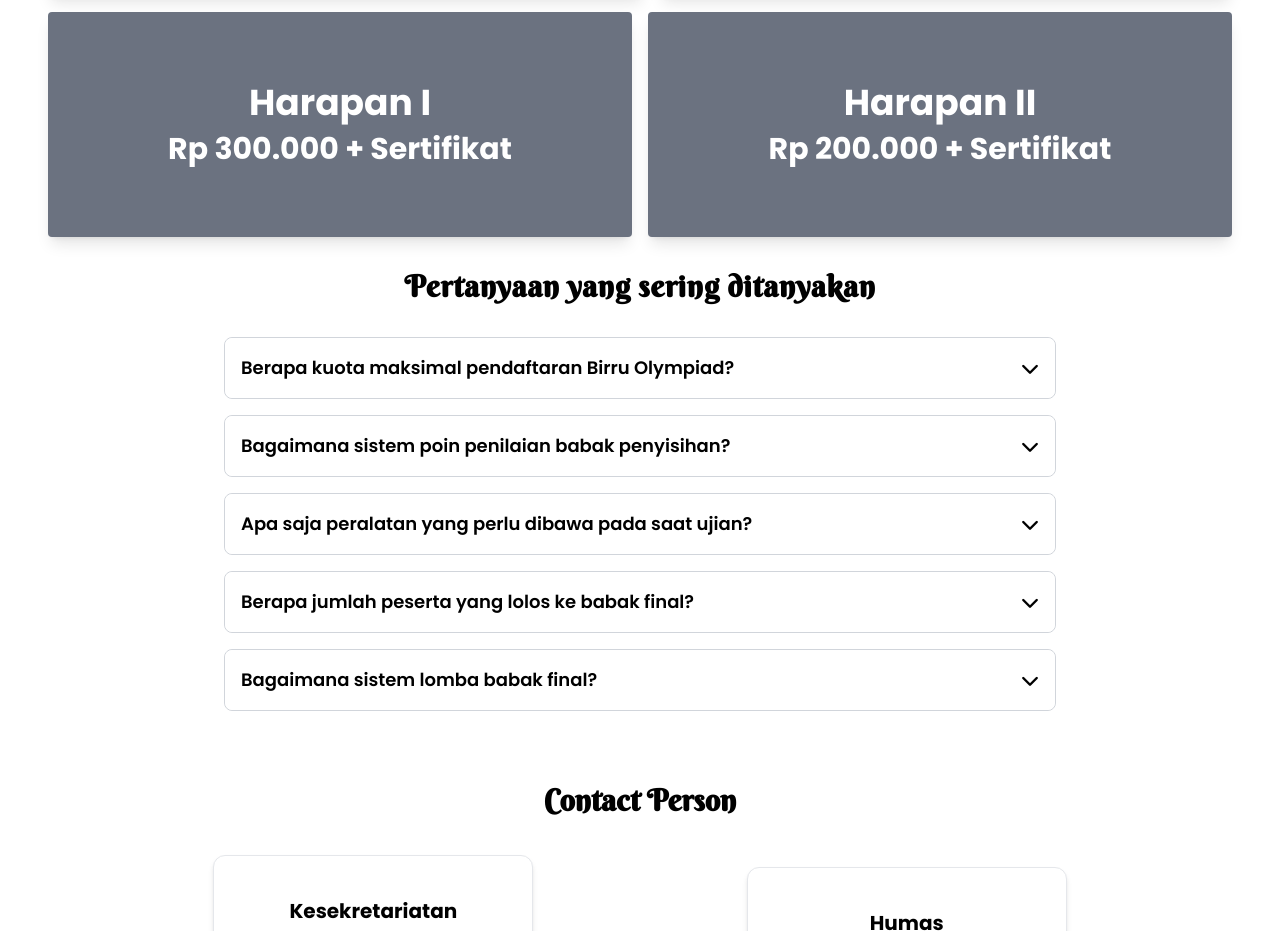
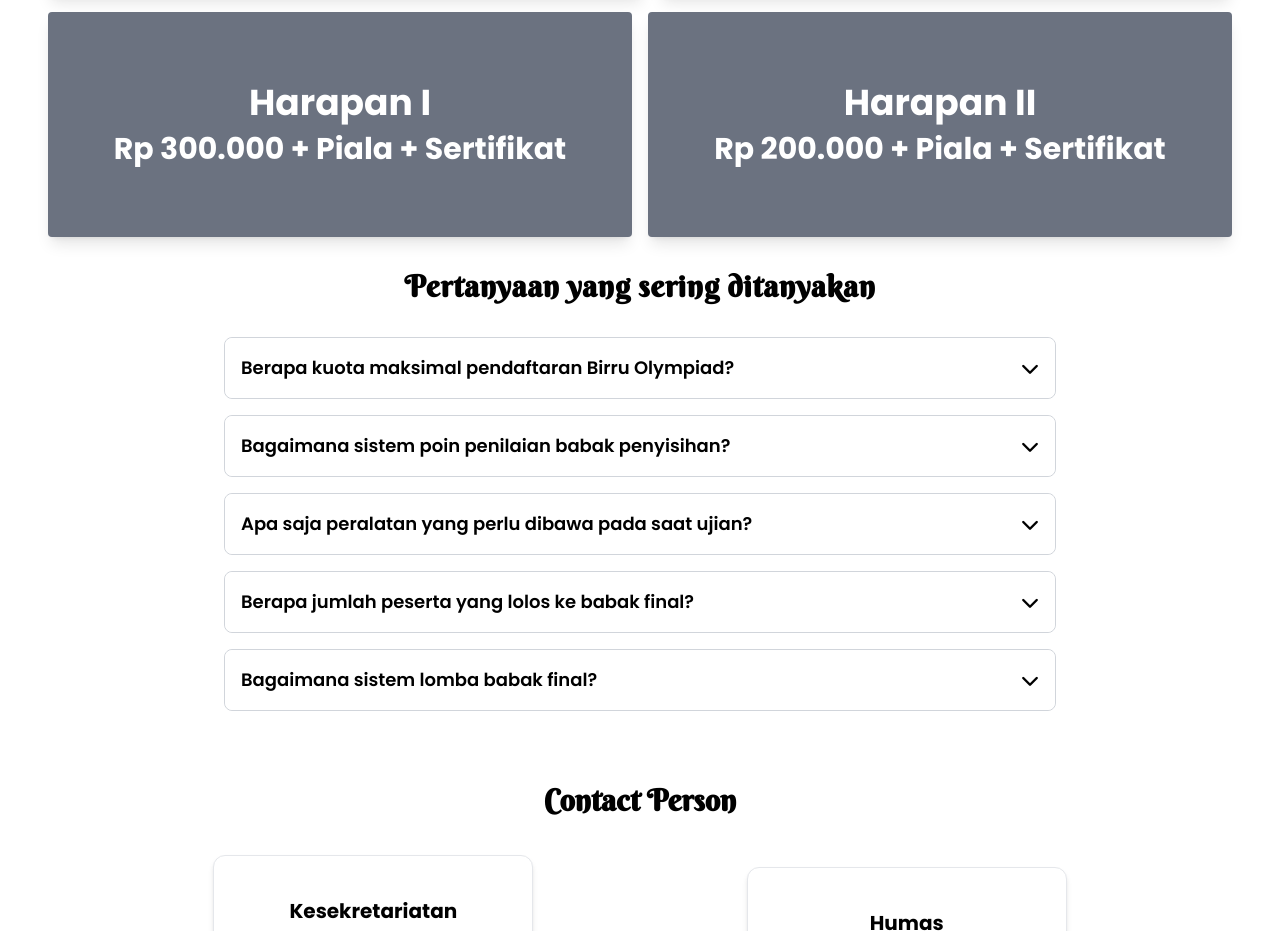
Before and after one commit to gokuhanma/Batik-Birru13, a website: page pages/olympiad.html in a window 1280 px wide. Shown: the part 2860-3791 px from the top of the page. Drawn offline with nearby package versions, Linux system fonts and the light colour scheme.

Commit message:
change: prize

```diff
--- a/pages/olympiad.html
+++ b/pages/olympiad.html
@@ -236,12 +236,12 @@
               <!-- Box 4 -->
               <div class="w-full md:w-1/2 bg-gray-500 text-white p-6 shadow-lg rounded transition duration-300 flex flex-col justify-center items-center min-h-[200px] sm:min-h-[100px] xl:min-h-[225px]">
                   <h2 class="text-4xl font-bold mb-2">Harapan I</h2>
-                  <p class="text-center sm:text-3xl text-2xl font-bold">Rp 300.000 + Sertifikat</p>
+                  <p class="text-center sm:text-3xl text-2xl font-bold">Rp 300.000 + Piala + Sertifikat</p>
               </div>
               <!-- Box 5 -->
               <div class="w-full md:w-1/2 bg-gray-500 text-white p-6 shadow-lg rounded transition duration-300 flex flex-col justify-center items-center min-h-[200px] sm:min-h-[100px] xl:min-h-[225px]">
                 <h2 class="text-4xl font-bold mb-2">Harapan II</h2>
-                <p class="text-center sm:text-3xl text-2xl font-bold">Rp 200.000 + Sertifikat</p>
+                <p class="text-center sm:text-3xl text-2xl font-bold">Rp 200.000 + Piala + Sertifikat</p>
             </div>
             </div>
           </div>
```
